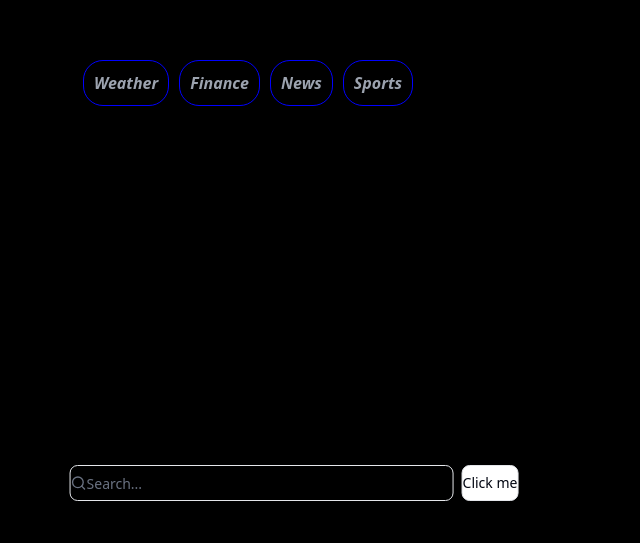
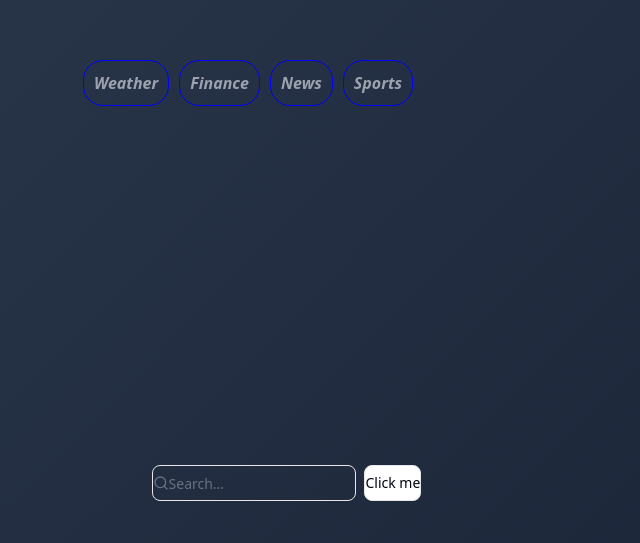
Before and after one commit to tush9812-prog/Chatbot, a React (Vite) app: page / in a window 1280 px wide. Shown: the part 257-800 px from the top of the page, without its empty margins (350-990 px from the left). Built offline with nearby package versions, Linux system fonts and the light colour scheme.

Commit message:
Transitions

```diff
--- a/src/App.css
+++ b/src/App.css
@@ -1,7 +1,21 @@
 .app {
   width: 100%;
   height: 100vh;
-  background-color: black;
+  background: linear-gradient(-45deg, #0f172a, #334155, #125e7a);
+  background-size: 400% 400%;
+  animation: gradientTransition 4s ease infinite;
+}
+
+@keyframes gradientTransition {
+  0% {
+    background-position: 0% 50%;
+  }
+  50% {
+    background-position: 100% 50%;
+  }
+  100% {
+    background-position: 0% 50%;
+  }
 }
 .app-body {
   width: 100%;
@@ -41,10 +55,13 @@
 }
 
 .footers {
+  width: 100%;
   position: fixed;
   bottom: 40px;
   left: 50%;
   transform: translateX(-50%);
+  display: flex;
+  justify-content: center;
 }
 
 @media (max-width: 600px) {
--- a/src/components/Footer/Footer.css
+++ b/src/components/Footer/Footer.css
@@ -17,3 +17,7 @@
   border: 1px solid grey;
   border-radius: 5px;
 }
+
+.input {
+  width: calc(100% - 80px);
+}
--- a/src/components/Footer/Footer.tsx
+++ b/src/components/Footer/Footer.tsx
@@ -11,7 +11,7 @@ import type { CustomMessage } from "../../types/types";
 export function InputGroupIcon({ value, onChange }) {
   return (
     // <div className={`grid max-w-sm gap-6 ${className}`} ref={ref}>
-    <div className={` w-[420px] max-w-sm gap-6 text-white`}>
+    <div className={`w-full max-w-sm gap-6 text-white input`}>
       <InputGroup>
         <InputGroupInput
           value={value}
--- a/src/components/chat/Chat.css
+++ b/src/components/chat/Chat.css
@@ -12,7 +12,13 @@
   text-shadow: 0 2px 4px rgba(0, 0, 0, 0.3);
 
   /* Animated gradient */
-  background: linear-gradient(-45deg, #262629ff, #16213e, #031e2db4, #47474bff);
+  background: linear-gradient(
+    -45deg,
+    rgb(114, 200, 207),
+    #1d2230,
+    #031e2db4,
+    #47474bff
+  );
   background-size: 400% 400%;
   animation: gradientShift 8s ease infinite;
 }
--- a/src/components/defaultChat/DefaultChat.css
+++ b/src/components/defaultChat/DefaultChat.css
@@ -1,10 +1,10 @@
 .default-chat {
   display: flex;
+  flex: wrap;
   gap: 10px;
   justify-content: center;
   align-items: center;
   height: 100%;
-  flex: wrap;
 }
 
 .button {
```
